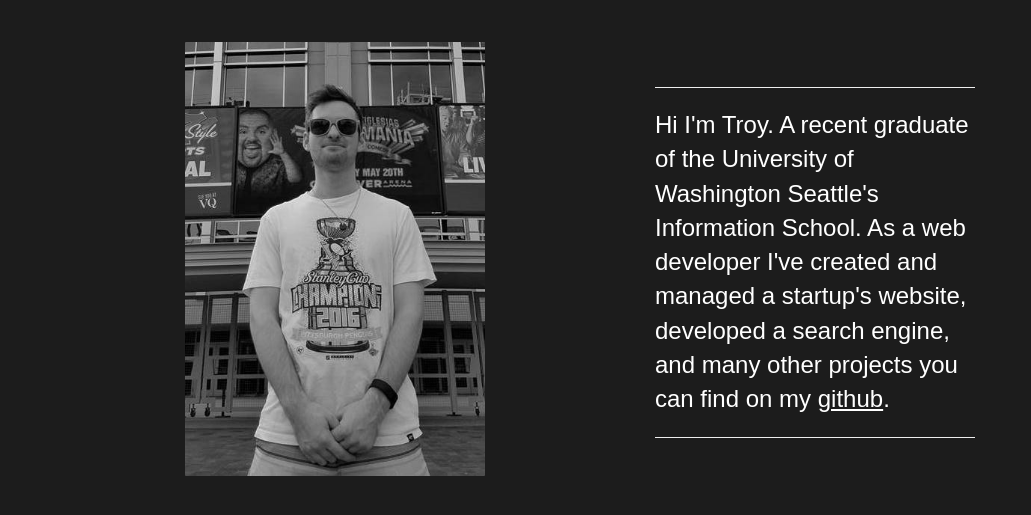
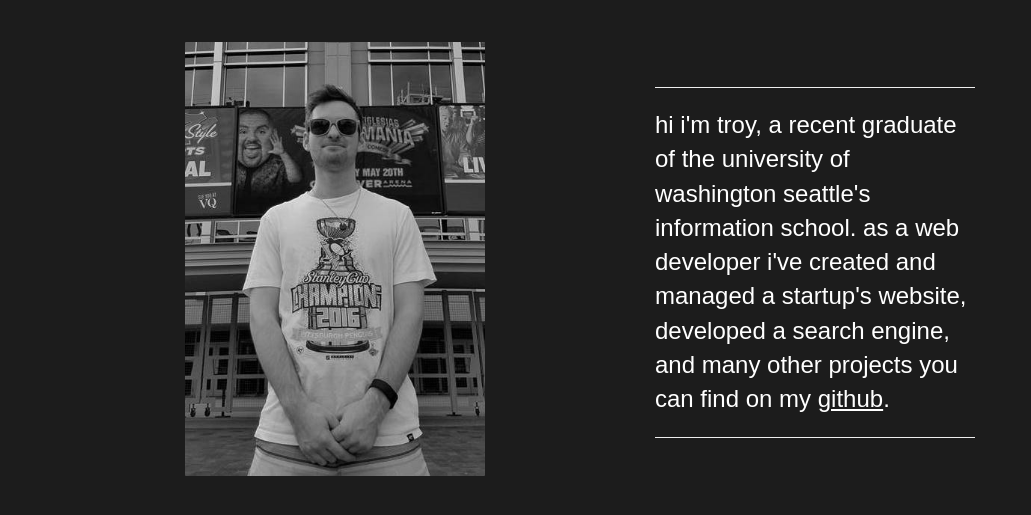
Before and after one commit to troytheboy/troybarnard, a plain HTML site: page bio.html in a window 1280 px wide. Shown: the part 53-568 px from the top of the page, without its empty margins (0-1031 px from the left). Drawn offline with nearby package versions, Linux system fonts and the light colour scheme.

Commit message:
lowercase text

```diff
--- a/bio.html
+++ b/bio.html
@@ -18,7 +18,7 @@
                 </div>
                 <div class="bio-text col-md-6">
                     <hr>
-                    <p>Hi I'm Troy. A recent graduate of the University of Washington Seattle's Information School.
+                    <p>Hi I'm Troy, A recent graduate of the University of Washington Seattle's Information School.
                     As a web developer I've created and managed a startup's website, developed a search engine, and many other
                         projects you can find on my <a href="https://github.com/troytheboy">github</a>.</p>
                     <hr>
--- a/css/main.scss
+++ b/css/main.scss
@@ -112,6 +112,7 @@ body {
     margin-top: -65px;
     padding-left: 55px;
     padding-right: 55px;
+    text-transform: lowercase;
     h1 {
       font-size: 45px;
       letter-spacing: 5px;
@@ -147,7 +148,6 @@ body {
     }
   }
   div.bio {
-    height: 100%;
     padding: 45px;
     h1 {
       text-align: center;
@@ -172,6 +172,7 @@ body {
       width: 350px;
       margin-left: auto;
       margin-right: auto;
+      text-transform: lowercase;
       p {
         font-size: 24px;
         a {
```
Also changed, not shown: css/main.css, 1 other file.
